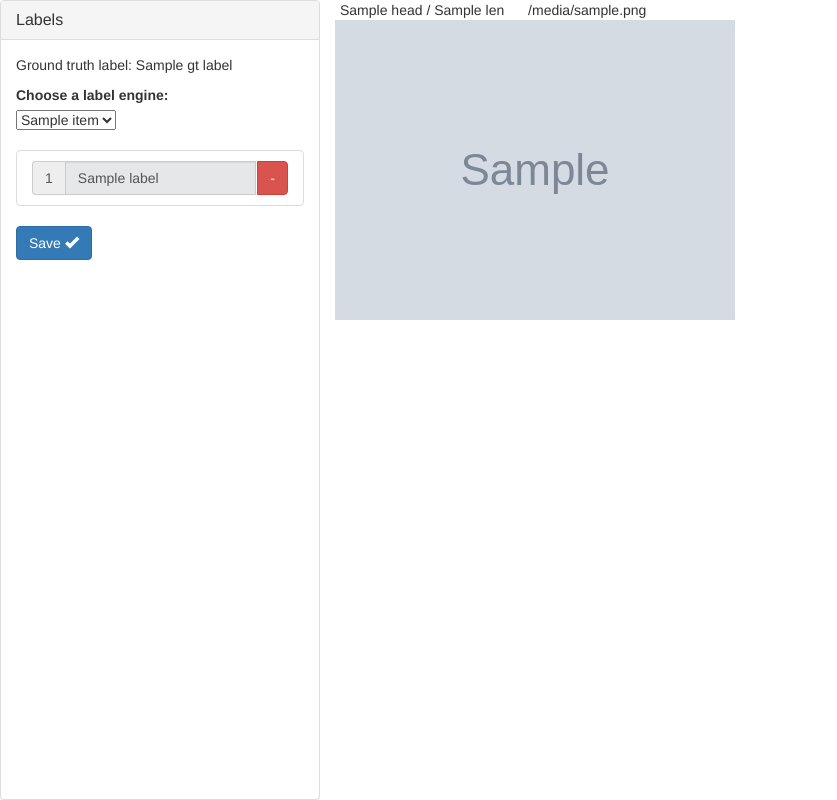
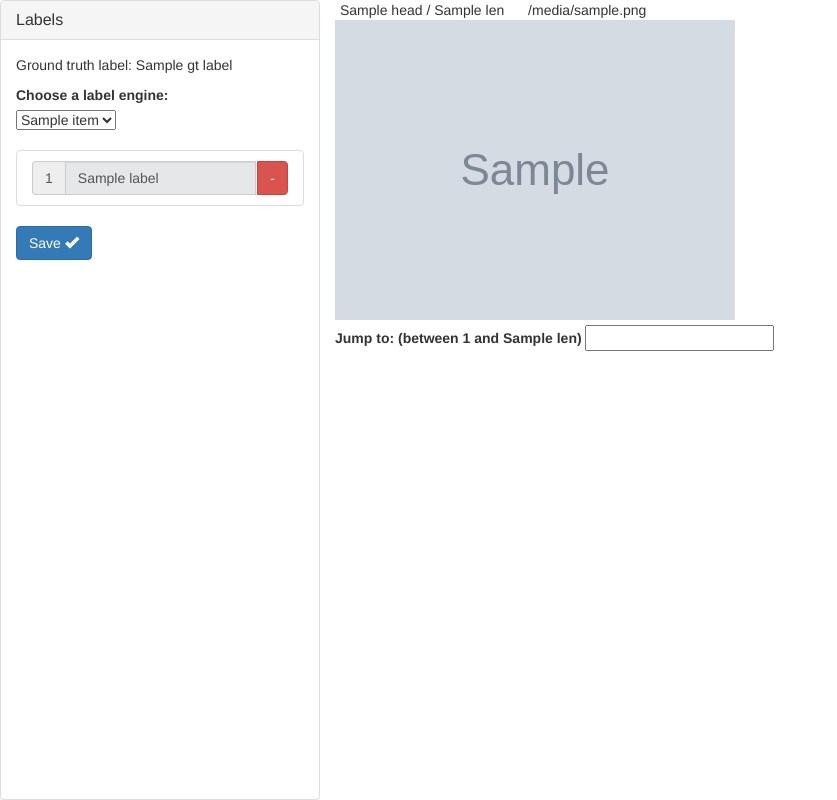
Before and after one commit to mekomlusa/dummy_labeling, a Flask app: template templates/tagger.html in a window 1280 px wide. Shown: the whole page, without its empty margins (0-837 px from the left). Run offline with Flask 2, Linux system fonts and the light colour scheme; the template is opened without the code that fills it: most values are stand-ins (such as "Sample title", 1, 10 or a date in 2020); grey boxes marked "Sample" are stand-in pictures; parts of the project's set-up code (start-up, migrations or seed data) failed here and were passed over; some libraries are stand-ins or nearby versions; some web fonts are replaced.

Commit message:
Able to jump to desired spot

```diff
--- a/app.py
+++ b/app.py
@@ -58,6 +58,17 @@ def next():
 def prev():
     app.config["HEAD"] = app.config["HEAD"] - 1
     return redirect(url_for('tagger'))
+
+@app.route('/jumpto', methods=['POST', 'GET'])
+def jumpto():
+    if request.method == "POST":
+        numPic = int(request.form['numPic'])
+        if numPic > len(app.config["FILES"]) or numPic < 1:
+            flash('You have entered a number that is out of range. Please try again.', 'danger')
+            return redirect(url_for('tagger'))
+
+        app.config["HEAD"] = numPic - 1 #actually starts from 0, display starts from 1
+        return redirect(url_for('tagger'))
 
 # newly saved route
 @app.route('/savenew')
--- a/templates/tagger.html
+++ b/templates/tagger.html
@@ -105,35 +105,43 @@
         </div>
         {% endfor %}
         <canvas id="canvas" style="margin: 0; padding: 0;"></canvas> <!--width:100%; height:100%;-->
+
+        <form action= "{{ url_for('jumpto') }}" method="POST">
+          <label for="numPic">Jump to: (between 1 and {{ len }})</label>
+          <input type="number" id="numPic" name="numPic" min="1" max="{{ len }}" value="{{ head }}" onchange='this.form.submit()'>
+          <input type="submit" hidden="true">
+        </form>
+
     </div>
 
     <script>
       var labels = {{ labels|tojson|safe }};
       var c = document.getElementById("canvas");
       var ctx = c.getContext("2d");
+      var offset = 0; // to show labels on the edge correctly
       var drawLabels = function(id, xMin, xMax, yMin, yMax, color, name = null) {
         ctx.beginPath();
         ctx.strokeStyle = color;
         ctx.fillStyle = color;
-        ctx.rect(xMin, yMin, xMax - xMin, yMax - yMin);
+        ctx.rect(parseFloat(xMin)+offset, parseFloat(yMin)+offset, xMax - xMin, yMax - yMin);
         ctx.lineWidth="3";
         ctx.font = "20px Arial";
         ctx.stroke();
         if (!name){
-            ctx.fillText("label: " + name, xMin, yMin);
+            ctx.fillText("label: " + name, parseFloat(xMin)+offset, parseFloat(yMin)+offset);
         }
         else {
-            ctx.fillText("id: " + id + ', name: ' + name, xMin, yMin);
+            ctx.fillText("id: " + id + ', name: ' + name, parseFloat(xMin)+offset, parseFloat(yMin)+offset);
         }
       };
       var image = new Image();
       console.log(image);
       image.onload = function(e) {
-        ctx.canvas.width = image.width;
-        ctx.canvas.height = image.height;
-        c.width = image.width;
-        c.height = image.height;
-        ctx.drawImage(image, 0, 0);
+        ctx.canvas.width = image.width + offset;
+        ctx.canvas.height = image.height + offset;
+        c.width = image.width + offset;
+        c.height = image.height + offset;
+        ctx.drawImage(image, offset, offset);
         console.log(labels);
         for (i = 0; i < labels.length; i++){
             var randNum = Math.floor(Math.random()*16777215).toString(16);
@@ -182,6 +190,10 @@
               yMax = fPoint.y;
               yMin = y;
             }
+            xMin -= offset;
+            xMax -= offset;
+            yMin -= offset;
+            yMax -= offset;
             fPoint = {};
             window.location.replace("/add/" + (labels.length + 1) +
             "?xMin=" + xMin +
```
